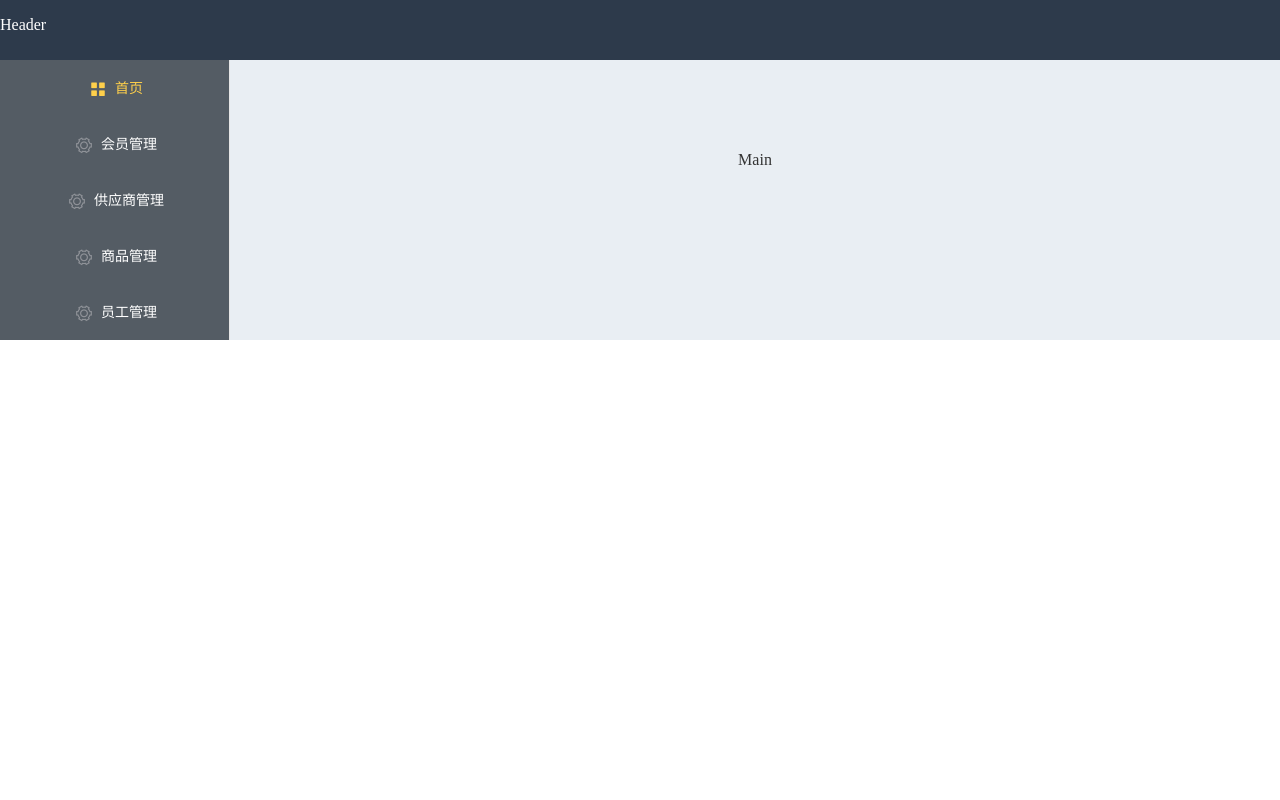
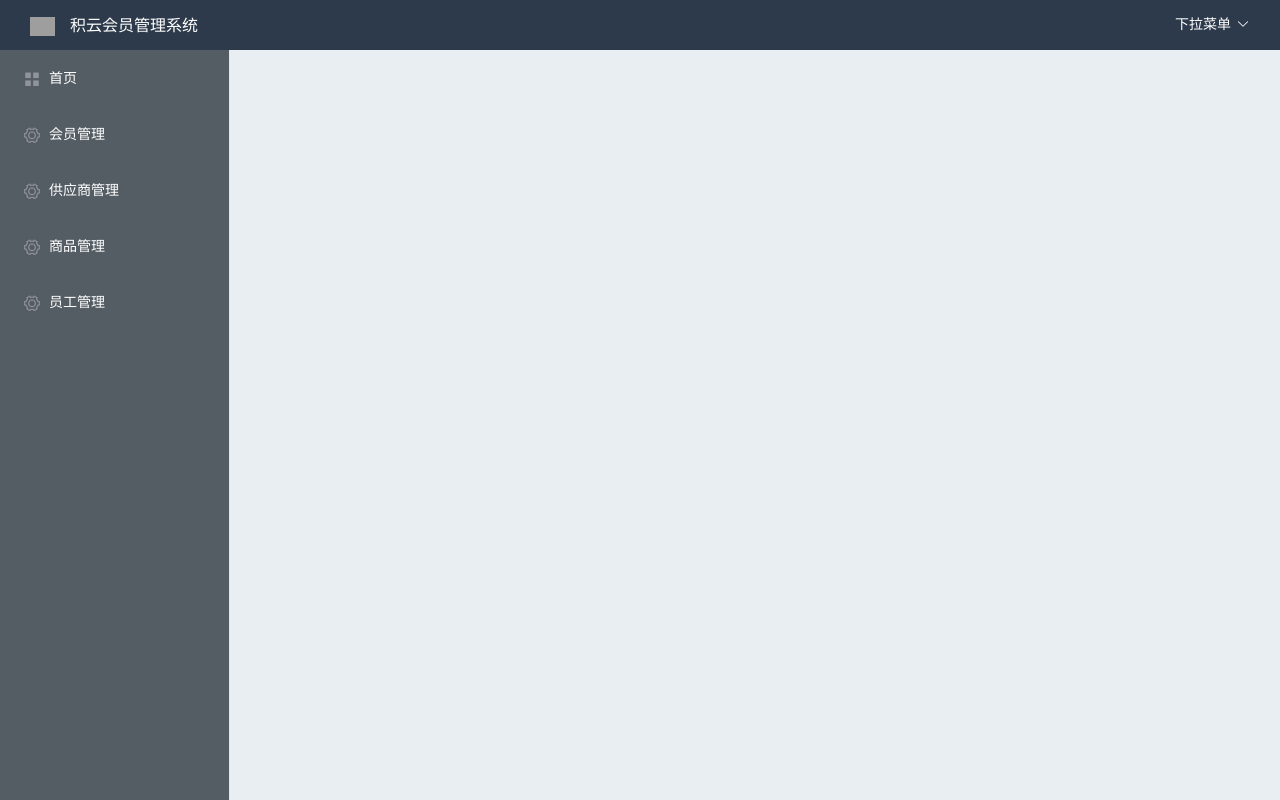
Before and after one commit to ZhangZhiPengMr/usian-manager-system, a Vue app: page /homepage#/homepage in a window 1280 px wide. Built offline with nearby package versions, Linux system fonts and the light colour scheme; sample sign-in values are in the browser's storage; grey boxes are pictures that could not be loaded.

Commit message:
feat(custom): 实现了主页面的功能

```diff
--- /dev/null
+++ b/src/homepage/AppAside/index.vue
@@ -0,0 +1,45 @@
+<template>
+  <el-menu
+    :default-active="activePath"
+    background-color="#545c64"
+    text-color="#fff"
+    active-text-color="#ffd04b"
+    router
+  >
+    <el-menu-item index="/home">
+      <i class="el-icon-menu"></i>
+      <span slot="title">首页</span>
+    </el-menu-item>
+    <el-menu-item index="/member">
+      <i class="el-icon-setting"></i>
+      <span slot="title">会员管理</span>
+    </el-menu-item>
+    <el-menu-item index="/supplier">
+      <i class="el-icon-setting"></i>
+      <span slot="title">供应商管理</span>
+    </el-menu-item>
+    <el-menu-item index="/goods">
+      <i class="el-icon-setting"></i>
+      <span slot="title">商品管理</span>
+    </el-menu-item>
+    <el-menu-item index="/staff">
+      <i class="el-icon-setting"></i>
+      <span slot="title">员工管理</span>
+    </el-menu-item>
+  </el-menu>
+</template>
+<script>
+export default {
+  name: "AppAside",
+  computed: {
+    activePath() {
+      return this.$route.path;
+    },
+  },
+};
+</script>
+<style>
+.el-menu {
+  height: 100%;
+}
+</style>
--- /dev/null
+++ b/src/homepage/AppHeader/index.vue
@@ -0,0 +1,74 @@
+<template>
+  <div>
+    <router-link class="link" to="/">
+      <img
+        class="logo"
+        src="http://vue.mengxuegu.com/img/logo.7156be27.png"
+        alt="logo"
+      />
+      <span class="company">积云会员管理系统</span>
+    </router-link>
+    <el-dropdown @command="handleCommand">
+      <span class="el-dropdown-link">
+        下拉菜单<i class="el-icon-arrow-down el-icon--right"></i>
+      </span>
+      <el-dropdown-menu slot="dropdown">
+        <el-dropdown-item icon="el-icon-edit" command="changePassWord"
+          >修改密码</el-dropdown-item
+        >
+        <el-dropdown-item icon="el-icon-s-fold" command="logout"
+          >退出登录</el-dropdown-item
+        >
+      </el-dropdown-menu>
+    </el-dropdown>
+  </div>
+</template>
+
+<script>
+export default {
+  name: "AppHeader",
+  methods: {
+    //下拉事件
+    handleCommand(command) {
+      switch (command) {
+        case "changePassWord":
+          this.handleChangePass();
+          break;
+        case "logout":
+          this.handleLogout();
+          break;
+      }
+    },
+    //修改密码
+    handleChangePass() {
+      alert("修改密码");
+    },
+    // 退出登录
+    handleLogout() {
+      alert("退出登录");
+    },
+  },
+};
+</script>
+<style scoped lang="scss">
+.link {
+  text-decoration: none;
+  color: #fff;
+  margin-left: 30px;
+}
+.logo {
+  width: 25px;
+  vertical-align: middle;
+}
+.company {
+  line-height: 50px;
+  vertical-align: middle;
+  color: #fff;
+  margin-left: 15px;
+}
+.el-dropdown {
+  float: right;
+  color: #fff;
+  margin-right: 30px;
+}
+</style>
--- /dev/null
+++ b/src/homepage/AppMain/index.vue
@@ -0,0 +1,14 @@
+<template>
+  <div>
+    <router-view></router-view>
+  </div>
+</template>
+
+<script>
+export default {
+  name: "AppMain",
+
+};
+</script>
+
+<style scoped></style>
--- a/src/homepage/index.vue
+++ b/src/homepage/index.vue
@@ -1,59 +1,45 @@
 <template>
-  <div>
+  <div class="homePage">
     <el-container>
-      <el-header>Header</el-header>
+      <el-header>
+        <app-header></app-header>
+      </el-header>
       <el-container>
         <el-aside width="230px">
-          <el-menu
-            default-active="1"
-            background-color="#545c64"
-            text-color="#fff"
-            active-text-color="#ffd04b"
-          >
-            <el-menu-item index="1">
-              <i class="el-icon-menu"></i>
-              <span slot="title">首页</span>
-            </el-menu-item>
-            <el-menu-item index="2">
-              <i class="el-icon-setting"></i>
-              <span slot="title">会员管理</span>
-            </el-menu-item>
-            <el-menu-item index="3">
-              <i class="el-icon-setting"></i>
-              <span slot="title">供应商管理</span>
-            </el-menu-item>
-            <el-menu-item index="4">
-              <i class="el-icon-setting"></i>
-              <span slot="title">商品管理</span>
-            </el-menu-item>
-            <el-menu-item index="5">
-              <i class="el-icon-setting"></i>
-              <span slot="title">员工管理</span>
-            </el-menu-item>
-          </el-menu>
+          <AppAside></AppAside>
         </el-aside>
-        <el-main>Main</el-main>
+        <el-main>
+          <AppMain></AppMain>
+        </el-main>
       </el-container>
     </el-container>
   </div>
 </template>
 
 <script>
+import AppHeader from "./AppHeader";
+import AppAside from "./AppAside";
+import AppMain from "./AppMain";
+
 export default {
-  name: "",
-  components: {},
-  data() {
-    return {};
+  name: "homepage",
+  components: {
+    AppHeader,
+    AppAside,
+    AppMain,
   },
-  created() {},
-  mounted() {},
-  methods: {},
 };
 </script>
 <style scoped lang="scss">
+.homePage {
+  height: 100%;
+  width: 100%;
+}
+
 .el-header {
   background-color: #2d3a4b;
   color: #fff;
+  height: 50px !important;
   line-height: 50px !important;
   padding: 0;
 }
@@ -61,14 +47,15 @@ export default {
 .el-aside {
   background-color: #d3dce6;
   color: #333;
-  text-align: center;
-  line-height: 200px;
+  height: 100%;
+}
+
+.el-container {
+  height: 100%;
 }
 
 .el-main {
   background-color: #e9eef3;
   color: #333;
-  text-align: center;
-  line-height: 160px;
 }
 </style>
--- a/src/router/index.js
+++ b/src/router/index.js
@@ -9,7 +9,7 @@ Vue.use(VueRouter);
 const routes = [
   {
     path: '/',
-    redirect: '/login',  // 重定向:重新指向其它path,会改变网址
+    redirect: '/homepage',  // 重定向:重新指向其它path,会改变网址
   },
   {
     path: "/login",
@@ -21,7 +21,31 @@ const routes = [
     name: "homepage",
     component: () => import("../homepage"),
     children: [
-
+      {
+        path: "/home",
+        name: 'home',
+        component: () => import("../views/home")
+      },
+      {
+        path: "/staff",
+        name: 'staff',
+        component: () => import("../views/staff")
+      },
+      {
+        path: "/goods",
+        name: 'goods',
+        component: () => import("../views/goods")
+      },
+      {
+        path: "/member",
+        name: 'member',
+        component: () => import("../views/member")
+      },
+      {
+        path: "/supplier",
+        name: 'supplier',
+        component: () => import("../views/supplier")
+      },
     ]
   },
 ];
--- /dev/null
+++ b/src/views/goods/index.vue
@@ -0,0 +1,15 @@
+<template>
+  <div>goods</div>
+</template>
+
+<script>
+export default {
+  name: "goods",
+  components: {},
+  data() {
+    return {};
+  },
+  methods: {},
+};
+</script>
+<style scoped lang="scss"></style>
--- /dev/null
+++ b/src/views/home/index.vue
@@ -0,0 +1,24 @@
+<template>
+  <div>
+    <h2>欢迎访问积云管理系统</h2>
+  </div>
+</template>
+
+<script>
+export default {
+  name: "",
+  components: {},
+  data() {
+    return {};
+  },
+  methods: {},
+};
+</script>
+<style scoped lang="scss">
+h2 {
+  text-align: center;
+  margin-top: 30px;
+  font-size: 2em;
+  font-weight: 700;
+}
+</style>
--- a/src/views/login/index.vue
+++ b/src/views/login/index.vue
@@ -1,7 +1,7 @@
 <template>
   <div class="login-box">
     <div class="loginFrom">
-      <h2>积云后台管理系统</h2>
+      <span> 积云后台管理系统 </span>
       <el-form
         ref="loginForm"
         :model="loginForm"
@@ -68,7 +68,7 @@ export default {
       const userInfo = await this.$store.dispatch("user");
       if (!userInfo) return;
       this.$message.success("登录成功");
-      this.$router.push("/homepage");
+      this.$router.push("/home");
 
       // // 登录接口
       // const res = await login(this.loginForm);
--- /dev/null
+++ b/src/views/member/index.vue
@@ -0,0 +1,15 @@
+<template>
+  <div>member</div>
+</template>
+
+<script>
+export default {
+  name: "",
+  components: {},
+  data() {
+    return {};
+  },
+  methods: {},
+};
+</script>
+<style scoped lang="scss"></style>
--- /dev/null
+++ b/src/views/staff/index.vue
@@ -0,0 +1,15 @@
+<template>
+  <div>staff</div>
+</template>
+
+<script>
+export default {
+  name: "",
+  components: {},
+  data() {
+    return {};
+  },
+  methods: {},
+};
+</script>
+<style scoped lang="scss"></style>
--- /dev/null
+++ b/src/views/supplier/index.vue
@@ -0,0 +1,15 @@
+<template>
+  <div>supplier</div>
+</template>
+
+<script>
+export default {
+  name: "",
+  components: {},
+  data() {
+    return {};
+  },
+  methods: {},
+};
+</script>
+<style scoped lang="scss"></style>
```
